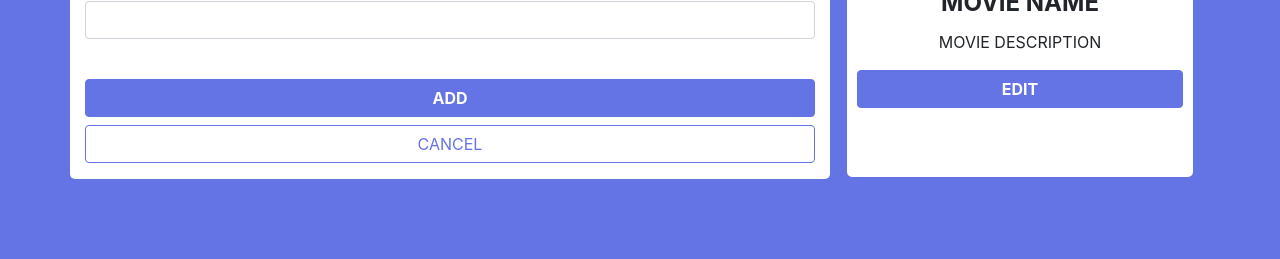
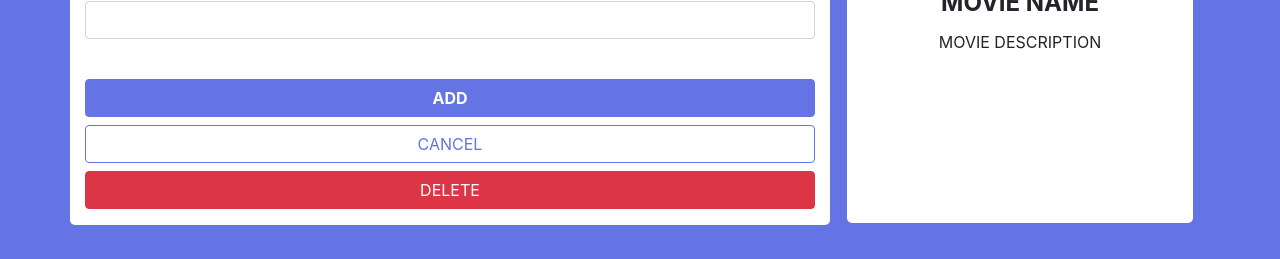
Before and after one commit to aryabhagwat/MovieDatabase, an Angular app: page /movies/new in a window 1280 px wide. Shown: the part 569-828 px from the top of the page. Built offline with nearby package versions, Linux system fonts and the light colour scheme.

Commit message:
Added delete button. Added logic to cancel button.

```diff
--- a/src/app/movies/addMovie/addMovie.component.html
+++ b/src/app/movies/addMovie/addMovie.component.html
@@ -46,16 +46,21 @@
                                 {{ isEditMode ? 'UPDATE' : 'ADD' }}
                             </button>
                             <button
+                                (click)="onCancel()"
                                 type="button"
                                 class="btn btn-danger btn-block customButton2">
                                 CANCEL
                             </button>
+                            <button
+                            type="button"
+                            class="btn btn-danger btn-block"
+                            >DELETE</button>
                         </div>
                     </div>
                 </form>
             </div>
             <div class="col-md-4">
-                <movieCard [movie]="enteredDetails"></movieCard>
+                <movieCard [movie]="enteredDetails" [displayButtons]="false"></movieCard>
             </div>
         </div>
     </div>
--- a/src/app/movies/addMovie/addmovie.component.ts
+++ b/src/app/movies/addMovie/addmovie.component.ts
@@ -99,4 +99,8 @@ export class AddMovieComponent implements OnInit {
         }
 
     }
+
+    onCancel(){
+        this.router.navigate(['/movies']);
+    }
 }
--- a/src/app/movies/movieCard/movieCard.component.html
+++ b/src/app/movies/movieCard/movieCard.component.html
@@ -11,7 +11,7 @@
         <p class="card-text">
             {{ movie.description || 'MOVIE DESCRIPTION'}}
         </p>
-        <div>
+        <div *ngIf="displayButtons">
             <button
                 (click)='editCard()'
                 type="button"
@@ -19,6 +19,8 @@
                 [routerLink]="['/movies/edit', movie.id]">
                 EDIT
             </button>
+
+
         </div>
 
         <!-- <div class="btn-group" role="group" aria-label="Basic example" *ngIf="movie.displayButtons">
--- a/src/app/movies/movieCard/movieCard.component.ts
+++ b/src/app/movies/movieCard/movieCard.component.ts
@@ -13,6 +13,7 @@ export class MovieCardComponent implements OnInit{
     defaultImage = 'https://upload.wikimedia.org/wikipedia/en/thumb/d/d2/Back_to_the_Future.jpg/220px-Back_to_the_Future.jpg';
 
     @Input() movie: MovieModel;
+    @Input() displayButtons:boolean;
 
 
     ngOnInit(): void {
--- a/src/app/movies/movieList/movie-list.component.html
+++ b/src/app/movies/movieList/movie-list.component.html
@@ -1,11 +1,11 @@
-<div class="loader">
-    <loader *ngIf="isLoading"></loader>
+<div class="loader" *ngIf="isLoading">
+    <loader ></loader>
 </div>
 <div class="my-container">
     <div class="container">
         <div class="row">
             <div class="col-md-4" *ngFor="let movie of movieList">
-                <movieCard [movie]=movie></movieCard>
+                <movieCard [movie]=movie [displayButtons]="true"></movieCard>
             </div>
         </div>
     </div>
```
